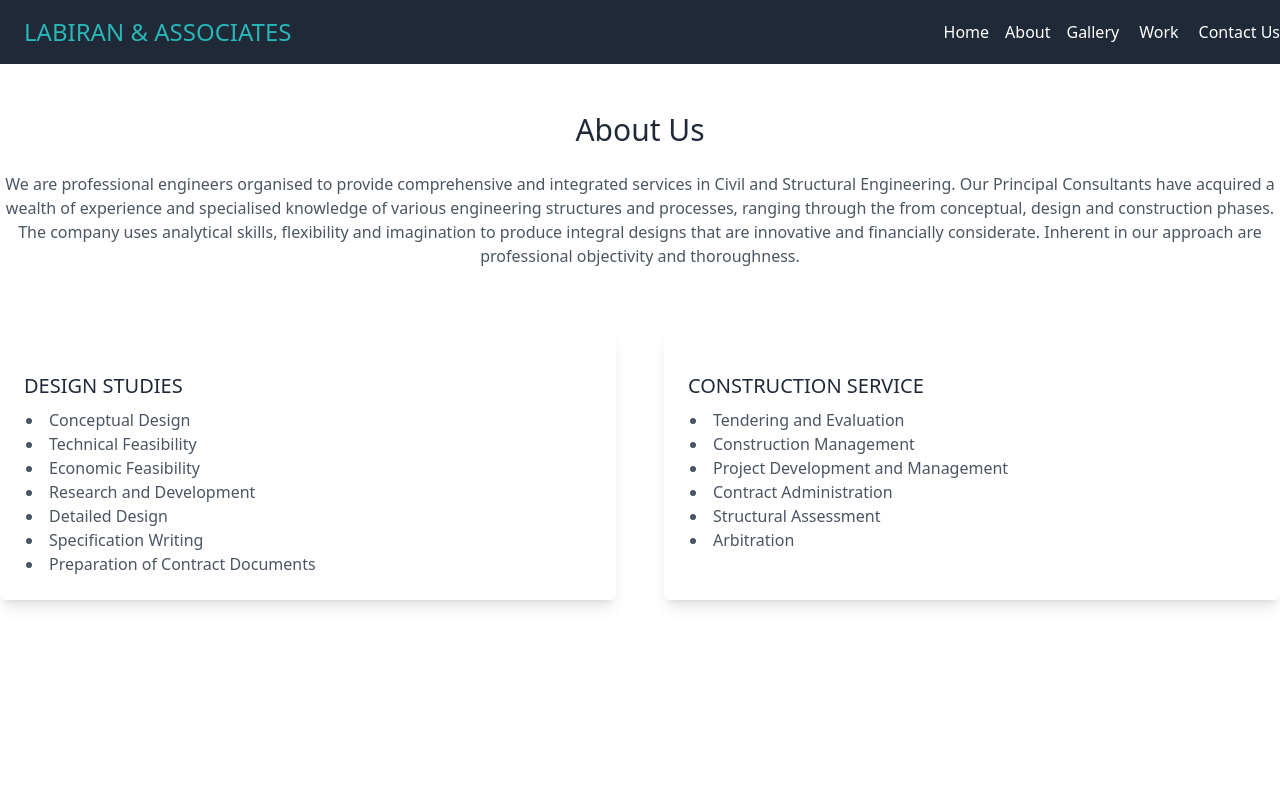
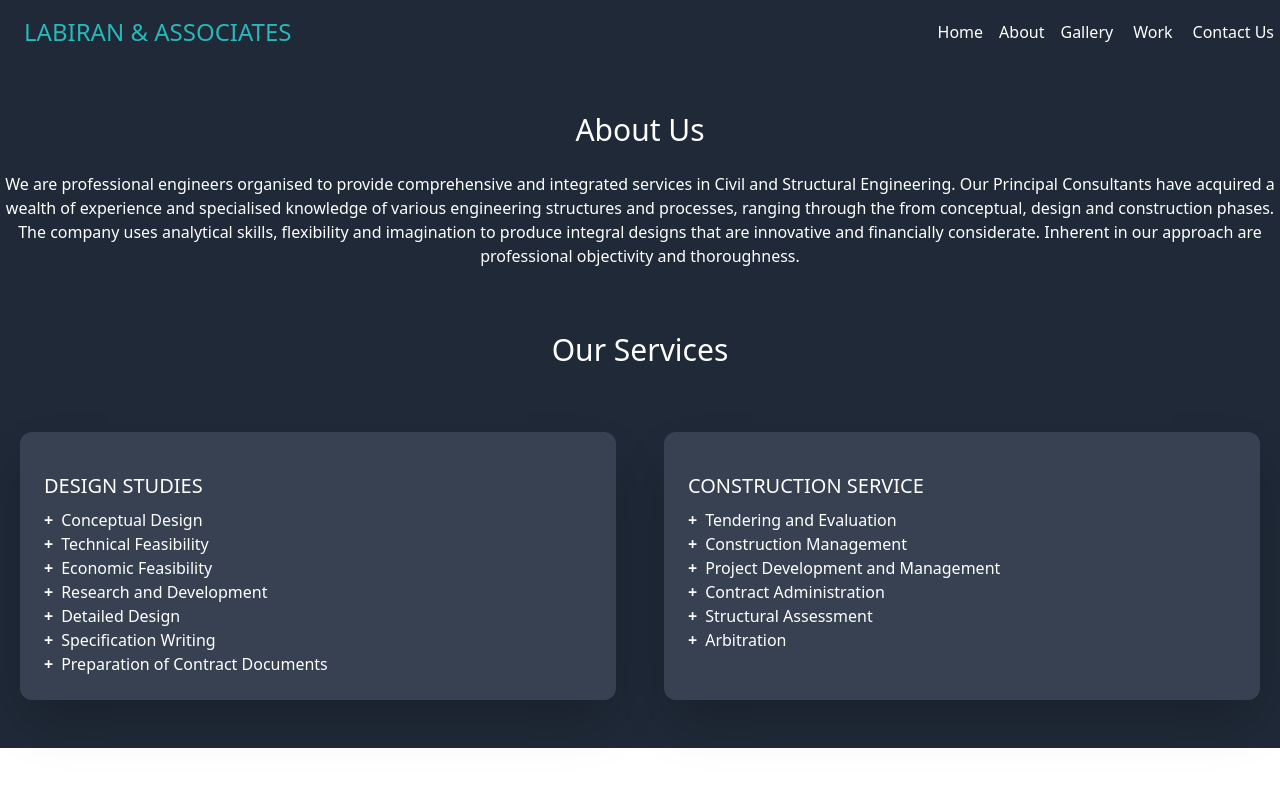
Before and after one commit to Ebukaar/wole_work_portfolio, a Next.js app: page / in a window 1280 px wide. Shown: the top 800 px of the page. Built offline with nearby package versions, Linux system fonts and the light colour scheme; no server answers.

Commit message:
about us section added with animation

```diff
--- a/components/AboutAndServices.js
+++ b/components/AboutAndServices.js
@@ -1,55 +1,114 @@
-import React from 'react';
-
+import React from "react";
 
 function AboutAndServices() {
   return (
-    <div className="container mx-auto px-6 md:px-0 py-12">
-
+    // <div className="container mx-auto px-6 md:px-0 py-12 bg-gray-800">
+    <div className="mx-auto px-6 md:px-0 py-12 bg-gray-800">
+      {/* Card-like container for About and Services - NEW */}
+      {/* <div className="py-6 px-8 bg-gray-900 shadow-xl rounded-lg"> */}
+      {/* {" "} */}
+      {/* Added shadow-xl and rounded-lg */}
       {/* About Us Section */}
       <div className="mb-16 text-center">
-        <h2 className="text-3xl font-medium text-gray-800 mb-6">About Us</h2>
-        <p className="text-gray-600">
-          We are professional engineers organised to provide comprehensive and integrated services in Civil and Structural Engineering. Our Principal Consultants have acquired a wealth of experience and specialised knowledge of various engineering structures and processes, ranging through the from conceptual, design and construction phases. The company uses analytical skills, flexibility and imagination to produce integral designs that are innovative and financially considerate. Inherent in our approach are professional objectivity and thoroughness.
+        <h2 className="text-3xl font-medium text-white mb-6 relative group hover:underline">
+          <span className="relative inline-block">
+            About Us
+            <span className="absolute h-0.5 bg-white w-full left-0 bottom-0 transform scale-x-0 group-hover:scale-x-100 transition-transform duration-300"></span>
+          </span>
+        </h2>
+        <p className="text-white">
+          We are professional engineers organised to provide comprehensive and
+          integrated services in Civil and Structural Engineering. Our Principal
+          Consultants have acquired a wealth of experience and specialised
+          knowledge of various engineering structures and processes, ranging
+          through the from conceptual, design and construction phases. The
+          company uses analytical skills, flexibility and imagination to produce
+          integral designs that are innovative and financially considerate.
+          Inherent in our approach are professional objectivity and
+          thoroughness.
         </p>
       </div>
-
       {/* Services Section */}
-      <div className="grid grid-cols-1 md:grid-cols-2 gap-12">
+      <div className="mb-16 text-center">
+        <h2 className="text-3xl font-medium text-white mb-6 relative group hover:underline">
+          <span className="relative inline-block">
+            Our Services
+            <span className="absolute h-0.5 bg-white w-full left-0 bottom-0 transform scale-x-0 group-hover:scale-x-100 transition-transform duration-300"></span>
+          </span>
+        </h2>
+      </div>
+      <div className="grid grid-cols-1 md:grid-cols-2 gap-12 px-5 shadow-gray-700/50">
         {/* First Card */}
-        <div className="bg-white shadow-lg rounded p-6">
+        <div className="bg-gray-700 shadow-2xl rounded-xl p-6">
           <div className="mb-4">
             {/* Replace with your image component */}
             {/* <img src="path_to_your_image" alt="Service 1" /> */}
           </div>
-          <h3 className="text-xl font-medium text-gray-800 mb-2">DESIGN STUDIES</h3>
-          <ul className="text-gray-600 custom-list-style">
-            <li>Conceptual Design</li>
-            <li>Technical Feasibility</li>
-            <li>Economic Feasibility</li>
-            <li>Research and Development</li>
-            <li>Detailed Design</li>
-            <li>Specification Writing</li>
-            <li>Preparation of Contract Documents</li>
+          <h3 className="text-xl font-medium text-white mb-2 relative group hover:underline">
+            <span className="relative inline-block">
+              DESIGN STUDIES
+              {/* Underline Element */}
+              <span className="absolute h-0.5 bg-white w-full left-0 bottom-0 transform scale-x-0 group-hover:scale-x-100 transition-transform duration-300"></span>
+            </span>
+          </h3>
+          <ul className="text-white custom-list-style">
+            <li className="hover:text-gray-500 transition">
+              Conceptual Design
+            </li>
+            <li className="hover:text-gray-500 transition">
+              Technical Feasibility
+            </li>
+            <li className="hover:text-gray-500 transition">
+              Economic Feasibility
+            </li>
+            <li className="hover:text-gray-500 transition">
+              Research and Development
+            </li>
+            <li className="hover:text-gray-500 transition">Detailed Design</li>
+            <li className="hover:text-gray-500 transition">
+              Specification Writing
+            </li>
+            <li className="hover:text-gray-500 transition">
+              Preparation of Contract Documents
+            </li>
           </ul>
         </div>
 
         {/* Second Card */}
-        <div className="bg-white shadow-lg rounded p-6">
+        <div className="bg-gray-700 shadow-2xl rounded-xl p-6">
           <div className="mb-4">
             {/* Replace with your image component */}
             {/* <img src="path_to_your_image" alt="Service 2" /> */}
           </div>
-          <h3 className="text-xl font-medium text-gray-800 mb-2">CONSTRUCTION SERVICE</h3>
-          <ul className="text-gray-600 custom-list-style">
-            <li>Tendering and Evaluation</li>
-            <li>Construction Management</li>
-            <li>Project Development and Management</li>
-            <li>Contract Administration</li>
-            <li>Structural Assessment</li>
-            <li>Arbitration</li>
+          <h3 className="text-xl font-medium text-white mb-2 relative group hover:underline">
+            <span className="relative inline-block">
+              CONSTRUCTION SERVICE
+              {/* Underline Element */}
+              <span className="absolute h-0.5 bg-white w-full left-0 bottom-0 transform scale-x-0 group-hover:scale-x-100 transition-transform duration-300"></span>
+            </span>
+          </h3>
+
+          <ul className="text-white custom-list-style">
+            <li className="hover:text-gray-500 transition">
+              Tendering and Evaluation
+            </li>
+            <li className="hover:text-gray-500 transition">
+              Construction Management
+            </li>
+            <li className="hover:text-gray-500 transition">
+              Project Development and Management
+            </li>
+            <li className="hover:text-gray-500 transition">
+              Contract Administration
+            </li>
+            <li className="hover:text-gray-500 transition">
+              Structural Assessment
+            </li>
+            <li className="hover:text-gray-500 transition">Arbitration</li>
           </ul>
         </div>
       </div>
+      {/* </div> */}
     </div>
   );
 }
--- a/components/Navbar.js
+++ b/components/Navbar.js
@@ -45,21 +45,24 @@
           </svg>
         </button>
 
-        <ul className="hidden md:flex items-center font-light space-x-4">
+        <ul className="hidden md:flex items-center font-light space-x-4 px-1.5">
             {/* For larger Screens */}
-          <li>
-            <a href="#" className="hover:text-hover-yellow transition">
+          <li className="group relative">
+            <a href="#" className="relative inline-block transition">
               Home
+            <span className="absolute h-0.5 bg-white w-full left-0 bottom-0 transform scale-x-0 group-hover:scale-x-100 transition-transform duration-300"></span>
             </a>
           </li>
-          <li>
-            <a href="#" className="hover:text-hover-yellow transition">
+          <li className="group relative">
+            <a href="#" className="relative inline-block transition">
               About
+            <span className="absolute h-0.5 bg-white w-full left-0 bottom-0 transform scale-x-0 group-hover:scale-x-100 transition-transform duration-300"></span>
             </a>
           </li>
-          <li>
-            <a href="#" className="hover:text-hover-yellow transition">
+          <li className="group relative">
+            <a href="#" className="relative inline-block transition">
               Gallery
+              <span className="absolute h-0.5 bg-white w-full left-0 bottom-0 transform scale-x-0 group-hover:scale-x-100 transition-transform duration-300"></span>
             </a>
           </li>
           <li className="relative group">
@@ -98,9 +101,10 @@
               </ul>
             )}
           </li>
-          <li>
-            <a href="#" className="hover:text-hover-yellow transition">
+          <li className="group relative" >
+            <a href="#" className="relative inline-block transition">
               Contact Us
+              <span className="absolute h-0.5 bg-white w-full left-0 bottom-0 transform scale-x-0 group-hover:scale-x-100 transition-transform duration-300"></span>
             </a>
           </li>
           {user && ( // This checks if a user is authenticated before rendering the LogoutButton
--- a/styles/App.css
+++ b/styles/App.css
@@ -1,5 +1,20 @@
 .custom-list-style {
+  list-style: none; /* Removes default list styling */
+  padding-left: 0; /* Resets padding */
+}
+
+
+.custom-list-style li::before {
+  content: "+"; /* This is your "bullet" */
+  padding-right: 8px; /* Space between the "bullet" and the list item */
+  color: inherit; /* Or any color you prefer */
+  font-weight: 700;
+}
+
+
+
+/* .custom-list-style {
     list-style-type: disc;
     list-style-position: inside;
     padding-left: 2px; /* Adjust based on your design preference */
-  }
+  /* }  */
```
